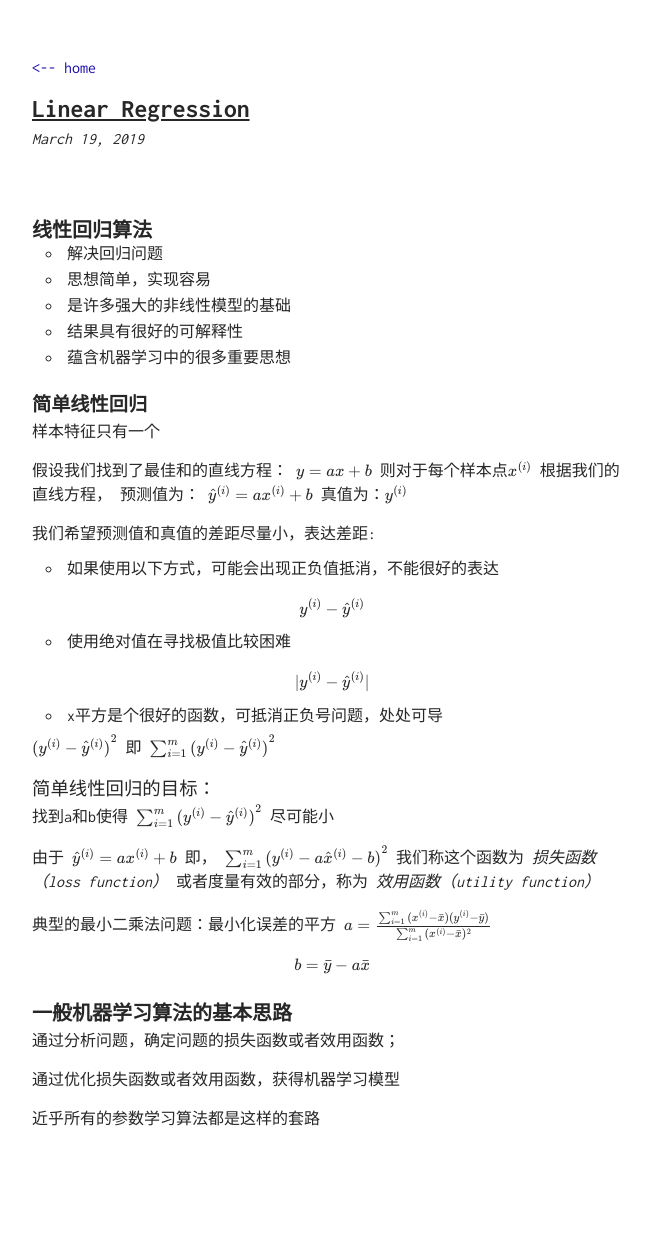
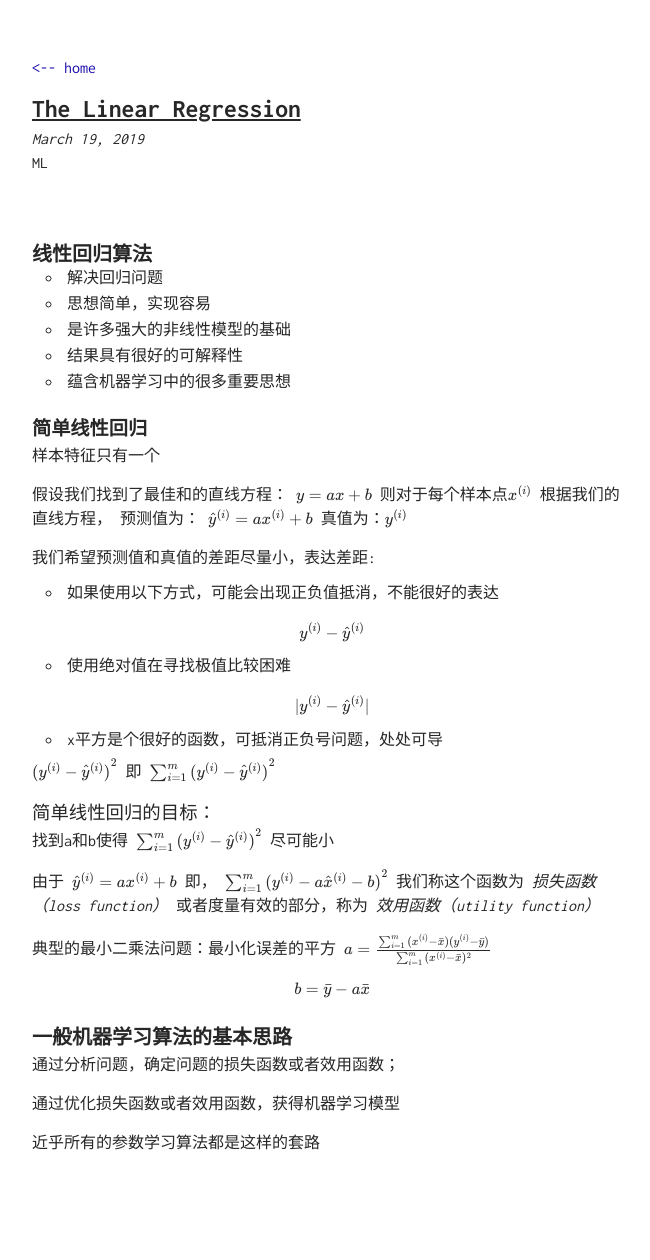
Before and after one commit to TobiahShaw/TobiahShaw.github.io, a Jekyll site: the page built from _posts/2019-03-19-Linear-Regression.md, in a window 1280 px wide. Shown: the whole page, without its empty margins (308-958 px from the left). Built offline with Jekyll 4.4.1, drawn with Linux system fonts in a browser that asks for light colours; our own code applies the rules of GitHub Pages for plain Markdown files; formulas are drawn with MathJax 3; before the commit the page ends 1236 px from its top, so only the background shows below that.

Commit message:
update post

```diff
--- a/_posts/2019-03-19-Linear-Regression.md
+++ b/_posts/2019-03-19-Linear-Regression.md
@@ -1,3 +1,9 @@
+---
+layout: post
+title: The Linear Regression
+tag: ML
+---
+
 # 线性回归算法
 
 - 解决回归问题
```
